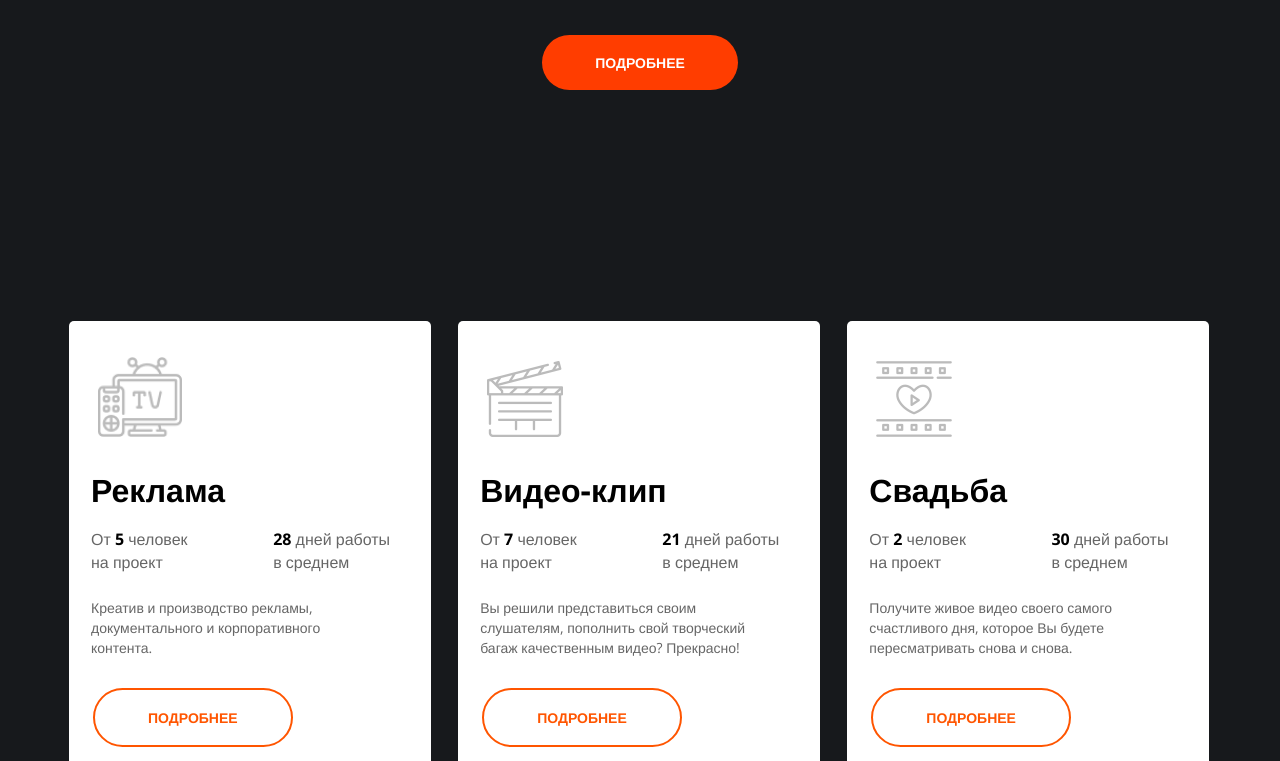
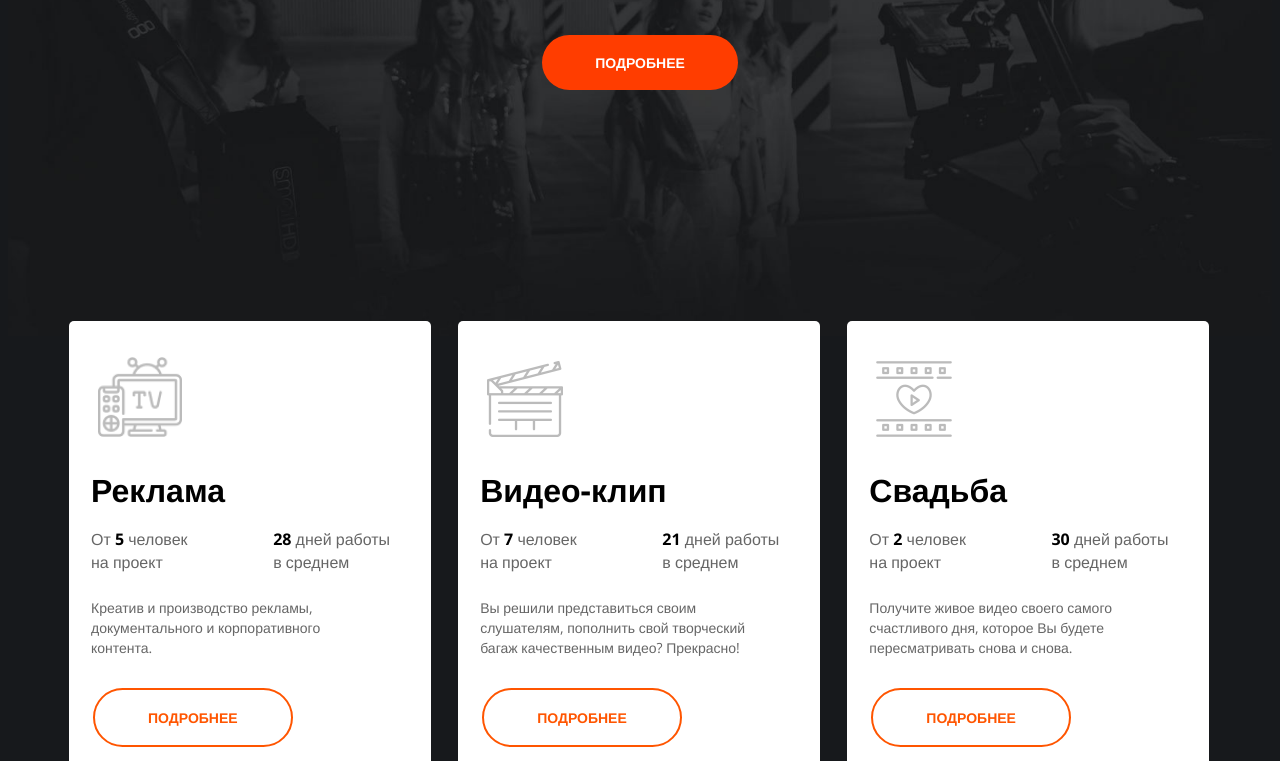
Before and after one commit to Haiseneki/project, a plain HTML site: page index.html in a window 1280 px wide. Shown: the part 487-1248 px from the top of the page. Drawn offline with nearby package versions, Linux system fonts and the light colour scheme; the site is published under a folder, as on GitHub Pages, so addresses that start at the root find nothing.

Commit message:
Add files via upload

```diff
--- a/main.css
+++ b/main.css
@@ -15,7 +15,7 @@ body {
   width: 1142px;
 }
 .main-wrapper {
-  background: url("/image/hero.png") center top 6px no-repeat, url("/image/bottom-pic.png") center bottom 308px no-repeat;
+  background: url("./image/hero.png") center top 6px no-repeat, url("./image/bottom-pic.png") center bottom 308px no-repeat;
   background-size: 116%;
 }
 
```
